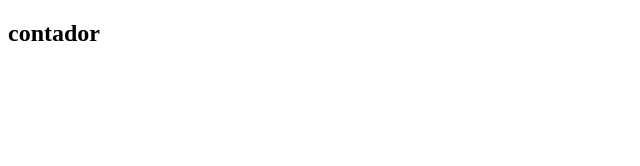
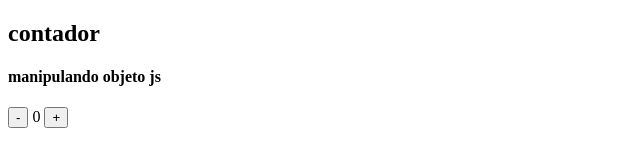
Before and after one commit to jhonmcc/js-dio, a plain HTML site: page contator/index.html in a window 1280 px wide. Shown: the whole page, without its empty margins (0-640 px from the left). Drawn offline with Linux system fonts and the light colour scheme.

Commit message:
contador finalizado

```diff
--- a/contator/assets/js/contador.js
+++ b/contator/assets/js/contador.js
@@ -0,0 +1,6 @@
+function sum(){
+    document.getElementById("currentValue").innerText++;
+}
+function sub(){
+    document.getElementById("currentValue").innerText--;
+}
--- a/contator/index.html
+++ b/contator/index.html
@@ -9,5 +9,13 @@
 </head>
 <body>
     <h2>contador</h2>
+    <h4>manipulando objeto js</h4>
+    <div>
+        <button name="sub" onclick="sub()">-</button>
+        <span id="currentValue">0</span>
+        <button name="sum" onclick="sum()">+</button>
+    </div>
+
+    <script src="assets/js/contador.js"></script>
 </body>
 </html>
```
